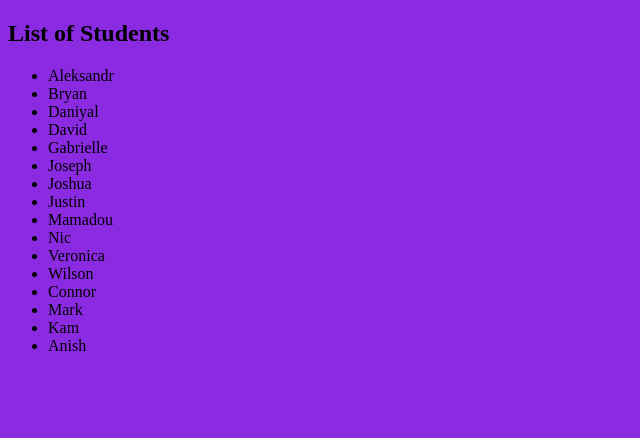
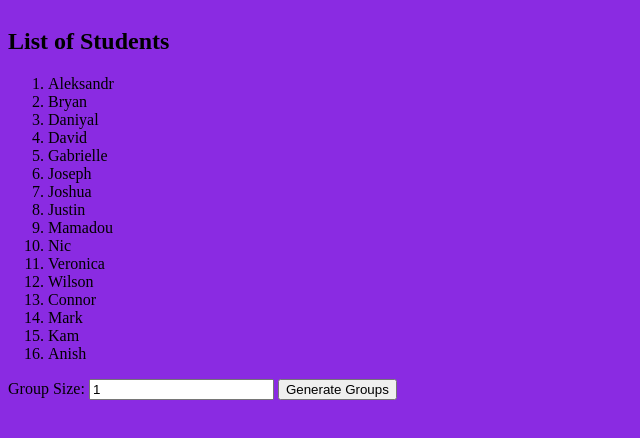
Before and after one commit to IntuitiveHarmony/randomGroupGenerator, a plain HTML site: page index.html in a window 1280 px wide. Shown: the whole page, without its empty margins (0-640 px from the left). Drawn offline with nearby package versions, Linux system fonts and the light colour scheme.

Commit message:
start handleGenerateGroups()

```diff
--- a/app.js
+++ b/app.js
@@ -17,6 +17,11 @@ const students = [
   "Anish",
 ];
 
+// Generate Groups
+const handleGenerateGroups = () => {
+  console.log(students);
+};
+
 $(() => {
   // Loop that prints list of students to the DOM
   for (let i = 0; i < students.length; i++) {
@@ -24,4 +29,7 @@ $(() => {
     const $studentLi = $(`<li>`).text(students[i]);
     $("#studentList").append($studentLi);
   }
+
+  // Grab the generate button
+  $("#generateBtn").on("click", handleGenerateGroups);
 });
--- a/index.html
+++ b/index.html
@@ -10,8 +10,17 @@
   <title>Random Group Generator</title>
 </head>
 <body>
-  <h2>List of Students</h2>
-  <ul id="studentList"></ul>
+  <div class="flexContainer">
+    <div class="listContainer">
+      <h2>List of Students</h2>
+      <ol id="studentList"></ol>
+    </div>
+    <div>
+      <label for="groupSize">Group Size:</label>
+      <input type="number" id="groupSize" min="1" value="1">
+      <button id="generateBtn">Generate Groups</button>
+    </div>
+  </div>
 
 </body>
 </html>
--- a/main.css
+++ b/main.css
@@ -1,3 +1,7 @@
 body {
   background-color: blueviolet;
 }
+.flexContainer {
+  display: flex;
+  flex-direction: column;
+}
```
